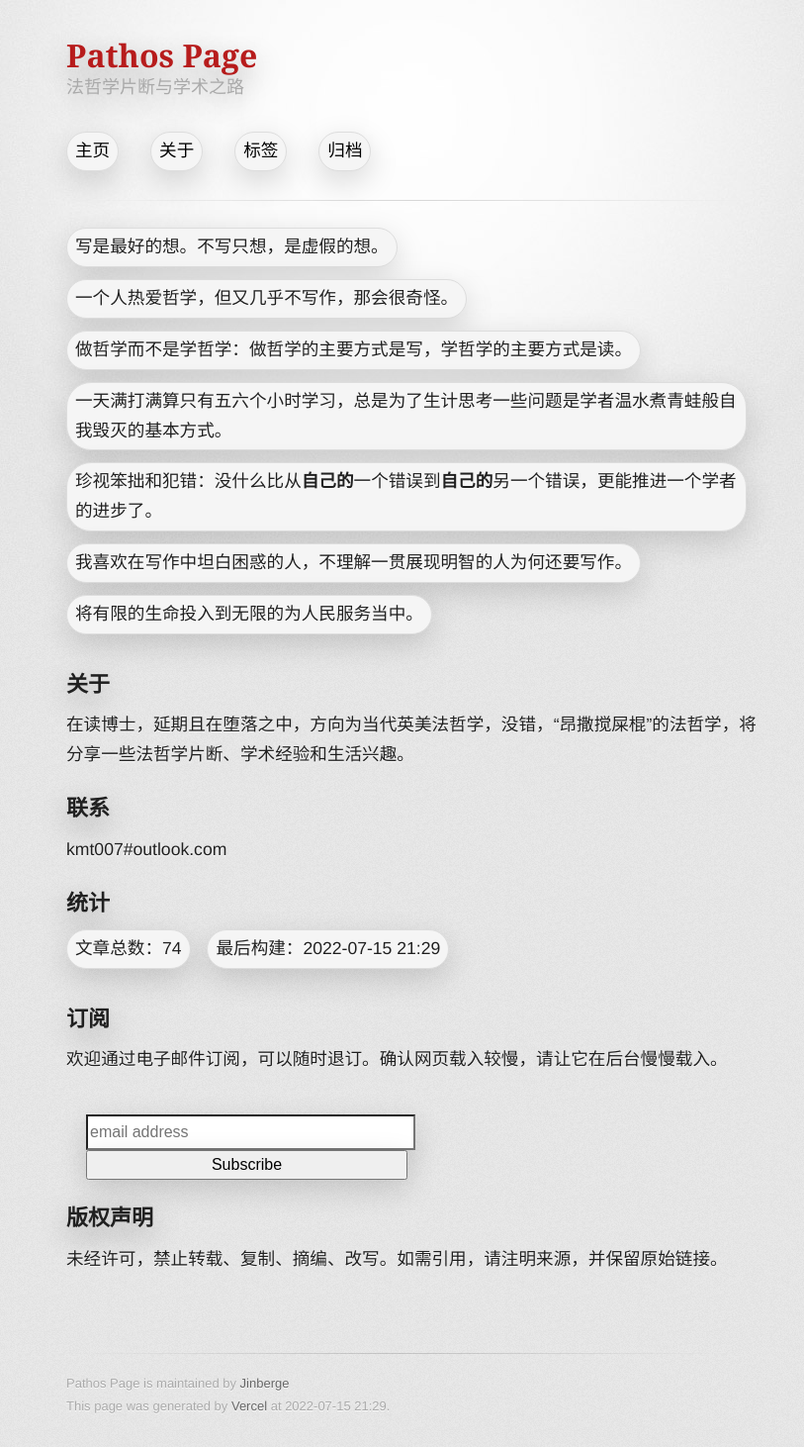
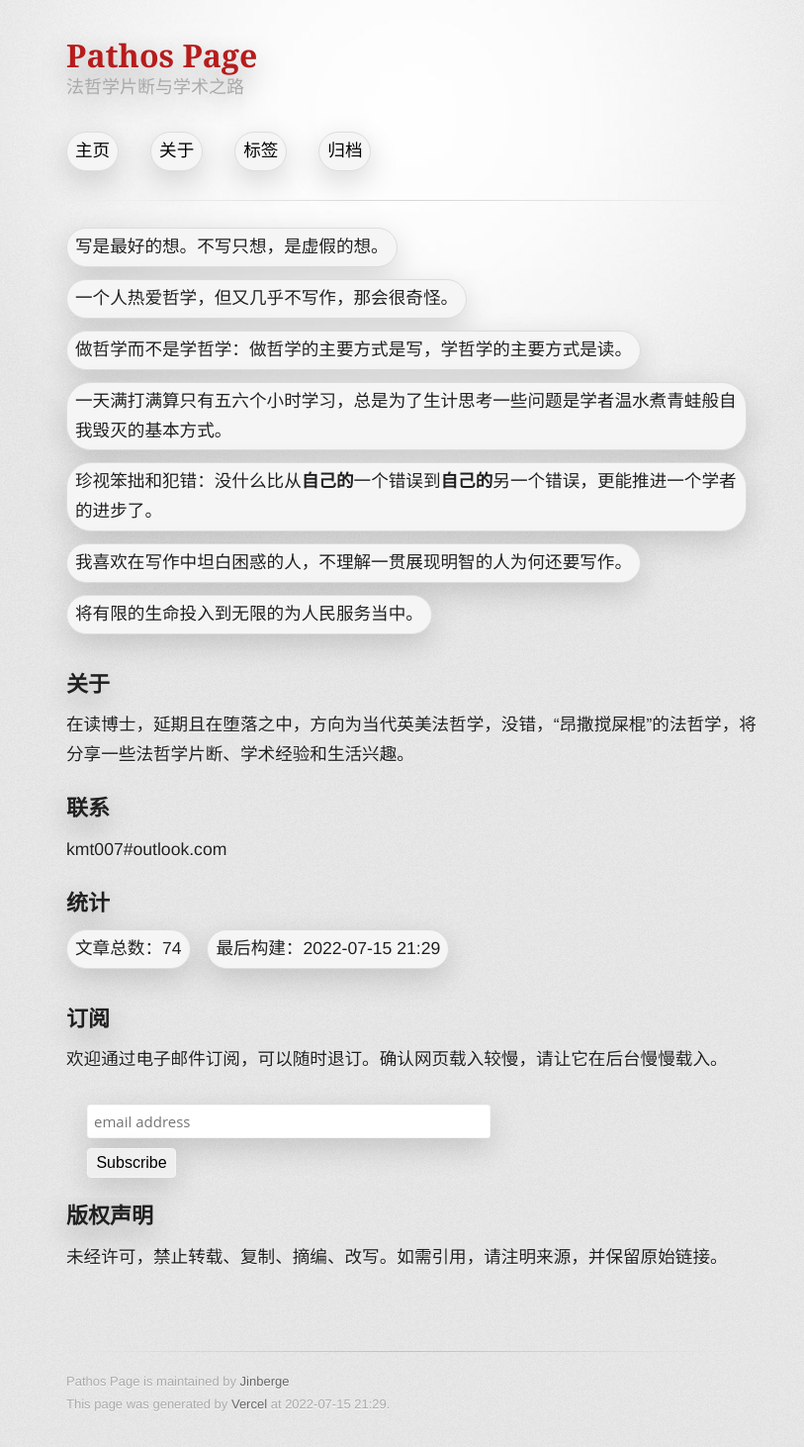
Before and after one commit to Jinberge/Vercel, a Jekyll site: the page built from about.md, in a window 1280 px wide. Shown: the whole page at 99% size, without its empty margins (223-1036 px from the left). Built offline with Jekyll 4.4.1, drawn with Linux system fonts in a browser that asks for light colours; comment, search, counter and statistics services are not loaded.

Commit message:
将mailchimp的css替换为本地的

```diff
--- a/about.md
+++ b/about.md
@@ -31,7 +31,7 @@ kmt007#outlook.com
 欢迎通过电子邮件订阅，可以随时退订。确认网页载入较慢，请让它在后台慢慢载入。
 
 <!-- Begin Mailchimp Signup Form -->
-<link href="https://cdn-images.mailchimp.com/embedcode/slim-10_7.css" rel="stylesheet" type="text/css">
+<link href="/assets/css/mailchimp.css" rel="stylesheet" type="text/css">
 
 <style type="text/css">
  #mc_embed_signup{background:#fff; clear:left; font:16px Helvetica,Arial,sans-serif; }
--- /dev/null
+++ b/assets/css/mailchimp.css
@@ -0,0 +1,22 @@
+/* MailChimp Form Embed Code - Slim - 12/15/2015 v10.7 */
+#mc_embed_signup form {display:block; position:relative; text-align:left; padding:10px 0 10px 3%}
+#mc_embed_signup h2 {font-weight:bold; padding:0; margin:15px 0; font-size:1.4em;}
+#mc_embed_signup input {border:1px solid #f5f5f5; -webkit-appearance:none;}
+#mc_embed_signup input[type=checkbox]{-webkit-appearance:checkbox;}
+#mc_embed_signup input[type=radio]{-webkit-appearance:radio;}
+#mc_embed_signup input:focus {border-color:#333;}
+#mc_embed_signup .button {clear:both; border-radius:4px; cursor: pointer; display: inline-block; width: auto; transition: all 0.23s ease-in-out 0s;}
+#mc_embed_signup .button:hover {background-color:rgb(213, 213, 213);}
+#mc_embed_signup .small-meta {font-size: 11px;}
+#mc_embed_signup .nowrap {white-space:nowrap;}
+#mc_embed_signup .clear {clear:none; display:inline;}
+
+#mc_embed_signup label {display:block; font-size:16px; padding-bottom:10px; font-weight:bold;}
+#mc_embed_signup input.email {font-family:"Open Sans","Helvetica Neue",Arial,Helvetica,Verdana,sans-serif; font-size: 15px; display:block; padding:0 0.4em; margin:0 4% 10px 0; min-height:32px; width:58%; min-width:130px; -webkit-border-radius: 3px; -moz-border-radius: 3px; border-radius: 3px;}
+#mc_embed_signup input.button {display:block; margin:0 0 10px 0; min-width:90px;}
+
+#mc_embed_signup div#mce-responses {float:left; top:-1.4em; padding:0em .5em 0em .5em; overflow:hidden; width:90%;margin: 0 5%; clear: both;}
+#mc_embed_signup div.response {margin:1em 0; padding:1em .5em .5em 0; font-weight:bold; float:left; top:-1.5em; z-index:1; width:80%;}
+#mc_embed_signup #mce-error-response {display:none;}
+#mc_embed_signup #mce-success-response {color:#529214; display:none;}
+#mc_embed_signup label.error {display:block; float:none; width:auto; margin-left:1.05em; text-align:left; padding:.5em 0;}
```
